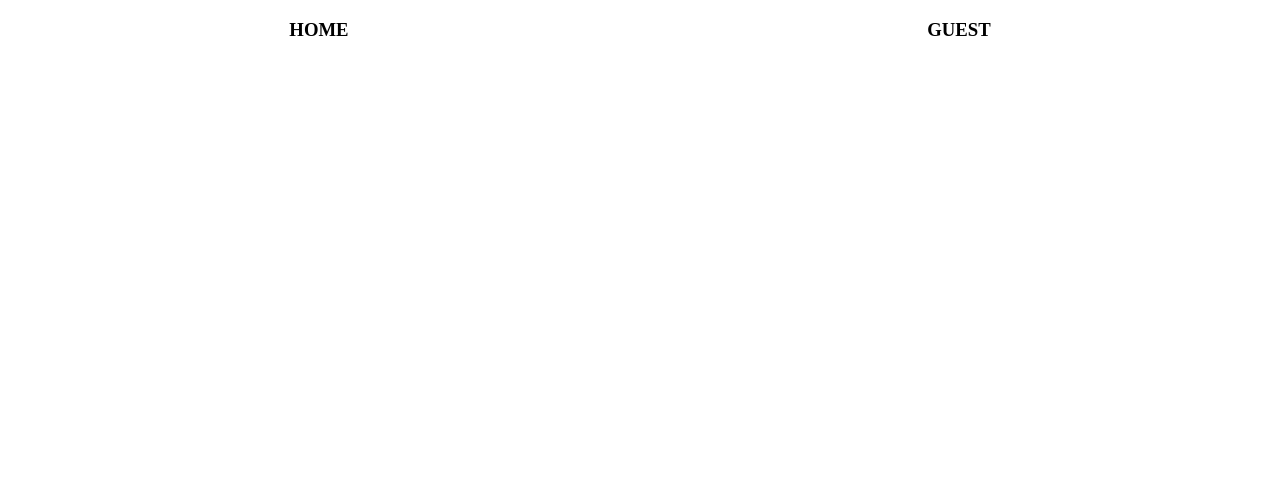
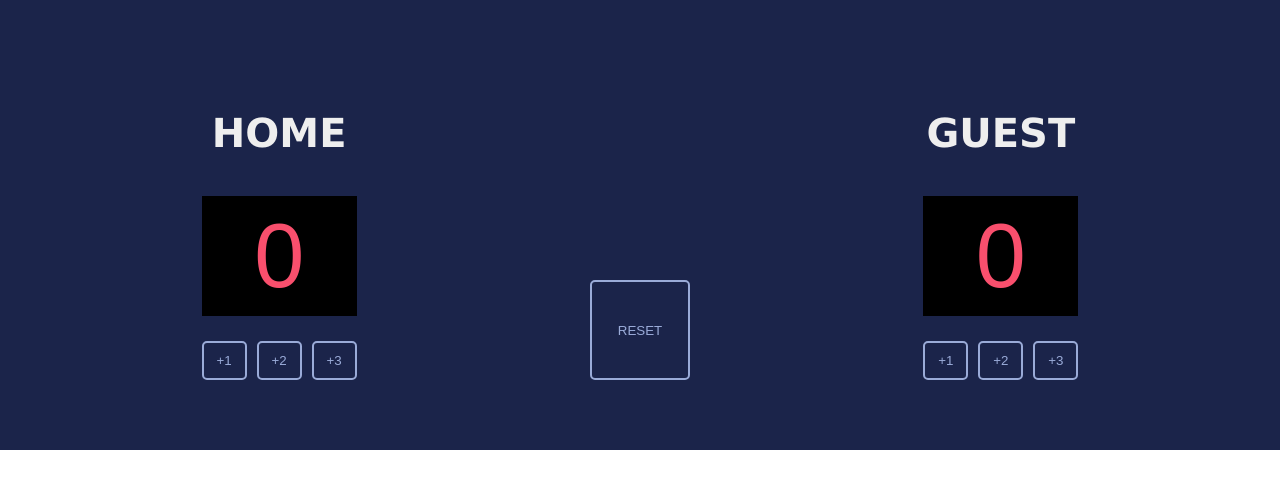
Before and after one commit to cvfisher/basketball-scoreboard, a website built with Vite: page index.html in a window 1280 px wide. Built offline with nearby package versions, Linux system fonts and the light colour scheme; a web font is replaced by a local one.

Commit message:
added functions and styling for scoreboard

```diff
--- a/index.css
+++ b/index.css
@@ -1,8 +1,66 @@
+@import url("https://fonts.cdnfonts.com/css/cursed-timer-ulil");
+
 body {
-    margin: 0;
+  margin: 0;
+  color: #eeeeee;
+}
+
+button,
+.score-el,
+.opponent-score-el {
+  font-family: "Cursed Timer ULiL", sans-serif;
+}
+
+h3 {
+  font-family: Verdana, Geneva, Tahoma, sans-serif;
+  font-size: 40px;
+  font-weight: 700;
+}
+
+.score-btns {
+  display: flex;
+  min-width: 155px;
+  justify-content: space-between;
+}
+
+button {
+  width: 45px;
+  background: inherit;
+  color: #9aabd8;
+  border: 2px solid #9aabd8;
+  border-radius: 5px;
+  padding: 10px 8px;
 }
 
 .container {
-    display: flex;
-    justify-content: space-around;
+  display: flex;
+  justify-content: space-around;
+  background: #1b244a;
+  padding: 70px 85px;
 }
+
+.score-container {
+  display: flex;
+  flex-direction: column;
+  align-items: center;
+}
+
+.score-el,
+.opponent-score-el {
+  width: 155px;
+  height: 120px;
+  background: #000;
+  margin-bottom: 25px;
+  color: #f94f6d;
+  font-size: 90px;
+  font-weight: 400;
+  display: flex;
+  align-items: center;
+  justify-content: center;
+}
+
+.reset {
+  height: 100px;
+  width: 100px;
+  align-self: end;
+}
--- a/index.html
+++ b/index.html
@@ -1,14 +1,27 @@
 <html>
   <head>
-        <link rel="stylesheet" href="index.css">
+    <link rel="stylesheet" href="index.css" />
   </head>
   <body>
     <div class="container">
-            <div>
+      <div class="score-container" id="left">
         <h3>HOME</h3>
+        <div class="score-el">0</div>
+        <div class="score-btns">
+          <button class="add-1" onclick="add1()">+1</button>
+          <button class="add-2" onclick="add2()">+2</button>
+          <button class="add-3" onclick="add3()">+3</button>
         </div>
-            <div>
+      </div>
+      <button class="reset" onclick="reset()">RESET</button>
+      <div class="score-container" id=" right">
         <h3>GUEST</h3>
+        <div class="opponent-score-el">0</div>
+        <div class="score-btns">
+          <button class="opponent-add-1" onclick="opponentadd1()">+1</button>
+          <button class="opponent-add-2" onclick="opponentadd2()">+2</button>
+          <button class="opponent-add-3" onclick="opponentadd3()">+3</button>
+        </div>
       </div>
     </div>
     <script src="index.js"></script>
--- a/index.js
+++ b/index.js
@@ -0,0 +1,28 @@
+const scoreEl = document.querySelector(".score-el");
+const opponentScoreEl = document.querySelector(".opponent-score-el");
+let score = 0;
+let opponentScore = 0;
+function add1() {
+  scoreEl.textContent = score++;
+}
+function add2() {
+  scoreEl.textContent = score += 2;
+}
+function add3() {
+  scoreEl.textContent = score += 3;
+}
+function opponentadd1() {
+  opponentScoreEl.textContent = opponentScore++;
+}
+function opponentadd2() {
+  opponentScoreEl.textContent = opponentScore += 2;
+}
+function opponentadd3() {
+  opponentScoreEl.textContent = opponentScore += 3;
+}
+function reset() {
+  opponentScoreEl.textContent = 0;
+  scoreEl.textContent = 0;
+  score = 0;
+  opponentScore = 0;
+}
```
Lines whose indentation alone changed are shown as unchanged.
